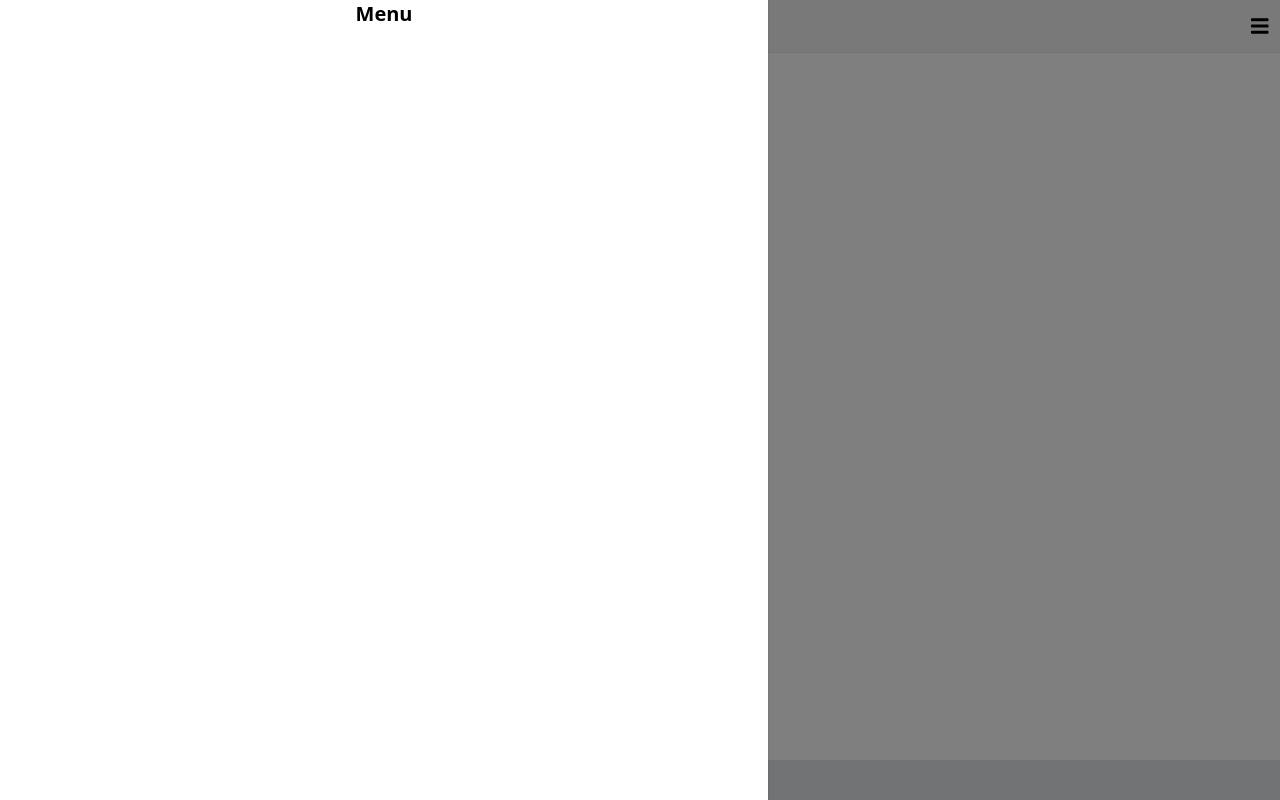
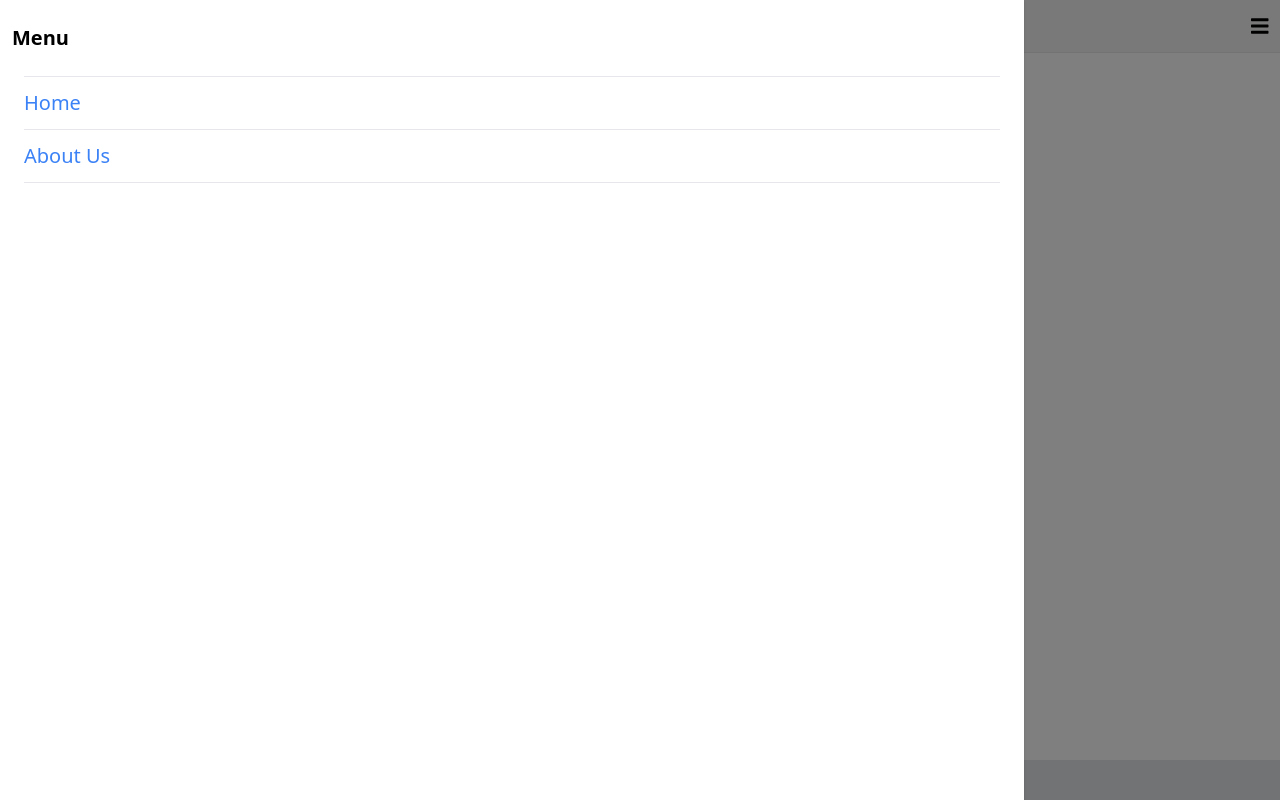
Before and after one commit to greeshmasunil10/Learning-React, a React (Create React App) app: page / in a window 1280 px wide. Both pictures are taken after a click on the icon 1259 px from the left and 25 px from the top of the page. Built offline with nearby package versions, Linux system fonts and the light colour scheme.

Commit message:
added router

```diff
--- a/package.json
+++ b/package.json
@@ -14,6 +14,7 @@
     "postcss-cli": "^8.3.0",
     "react": "^17.0.1",
     "react-dom": "^17.0.1",
+    "react-router-dom": "^5.2.0",
     "react-scripts": "4.0.1",
     "react-spring": "^8.0.27",
     "tailwindcss": "^2.0.1",
--- a/src/App.js
+++ b/src/App.js
@@ -1,17 +1,39 @@
+import {
+  BrowserRouter as Router,
+  Switch,
+  Route,
+  Link
+} from "react-router-dom";
 import HelloWorld from './Components/HelloWorld';
 import MyCounter from './Components/MyCounter';
 import Header from './Components/Header';
 import Footer from './Components/Footer';
+import AboutUs from './View/AboutUs';
+import Home from './View/Home';
+
 
 function App() {
 
   return (
     <div>
-        {/* <h1 className="font-b">Welcome to my App</h1> */}
 
+      {/* <HelloWorld name="User" /> */}
+      <Router>
       <Header />
-      <HelloWorld name="Greeshma" />
+          <div className="p-3">
+            <switch>
+              <Route exact path="/">
+                  <Home />
+              </Route>
+              <Route path="/about">
+                  <AboutUs />
+              </Route>
+            </switch>
+          </div>
+
       <Footer />
+      </Router>
+
       {/* <MyCounter /> */}
     </div>
   );
--- a/src/Components/Header.js
+++ b/src/Components/Header.js
@@ -1,19 +1,17 @@
 import React, { useState } from 'react'
 import Navigation from './Navigation'
-import { FontAwesomeIcon } from '@fortawesome/react-fontawesome'
-import { faBars } from '@fortawesome/free-solid-svg-icons'
+
 
 
 function Header(){
 
     return(
         <div>
-                <header className=" border-b bg-gray-100 font-bold text-xl p-3 flex justify-between text-center">
-                    <span className="font-bold">
-                         Website Name
+                <header className=" border-b bg-gray-100 text-xl p-3 flex justify-between">
+                    <span className="font-bold text-xl text-gray-600">
+                         Mississauga
                     </span>
                     <Navigation />
-
                 </header>
 
         </div>
--- a/src/Components/Navigation.js
+++ b/src/Components/Navigation.js
@@ -2,7 +2,7 @@ import React, {useState} from 'react'
 import { FontAwesomeIcon } from '@fortawesome/react-fontawesome'
 import { faBars } from '@fortawesome/free-solid-svg-icons'
 import {useTransition, animated} from 'react-spring'
-
+import NavigationMenu from './NavigationMenu'
 
 function Navigation(){
     const [showMenu, setShowMenu] = useState(false)
@@ -42,9 +42,10 @@ function Navigation(){
                     <animated.div
                     key={key}
                     style={props}
-                        className="fixed bg-white top-0 left-0 w-3/5 h-full z-50 shadow"
+                    className="fixed bg-white p-3 top-0 left-0 w-4/5 h-full z-50 shadow"
                     >
-                                Menu
+                        <NavigationMenu closeMenu= {() => setShowMenu(!showMenu)} />
+
                     </animated.div>
                     )
                 }
--- /dev/null
+++ b/src/Components/NavigationMenu.js
@@ -0,0 +1,30 @@
+import React from 'react'
+import {
+    Link
+  } from "react-router-dom";
+
+
+function NavigationMenu(props){
+    return(
+    <div>
+
+        <div className="font-bold py-3">
+            Menu
+        </div>
+        <ul className="p-3" onClick={props.closeMenu}>
+            <li>
+                <Link to="/" className="text-blue-500 py-3 border-t border-b block">
+                    Home
+                </Link>
+            </li>
+            <li>
+                <Link to="/about" className="text-blue-500 py-3 border-b block">
+                    About Us
+                </Link>
+            </li>
+        </ul>
+
+    </div>
+    )
+}
+export default NavigationMenu
--- /dev/null
+++ b/src/View/AboutUs.js
@@ -0,0 +1,12 @@
+import React from 'react'
+
+function About(){
+    return(
+        <div>
+            <h1 className="font-bold text-xl mb-3">About Us</h1>
+            <p>Page Content</p>
+        </div>
+    )
+}
+
+export default About
--- /dev/null
+++ b/src/View/Home.js
@@ -0,0 +1,12 @@
+import React from 'react'
+
+function Home(){
+    return(
+        <div>
+            <h1 className="font-bold text-xl mb-3">This is the Home Page</h1>
+            <p>Page Content</p>
+        </div>
+    )
+}
+
+export default Home
```
Also changed, not shown: 2 other files (tests, documents, lock files or other folders). Lines whose indentation alone changed are shown as unchanged.
